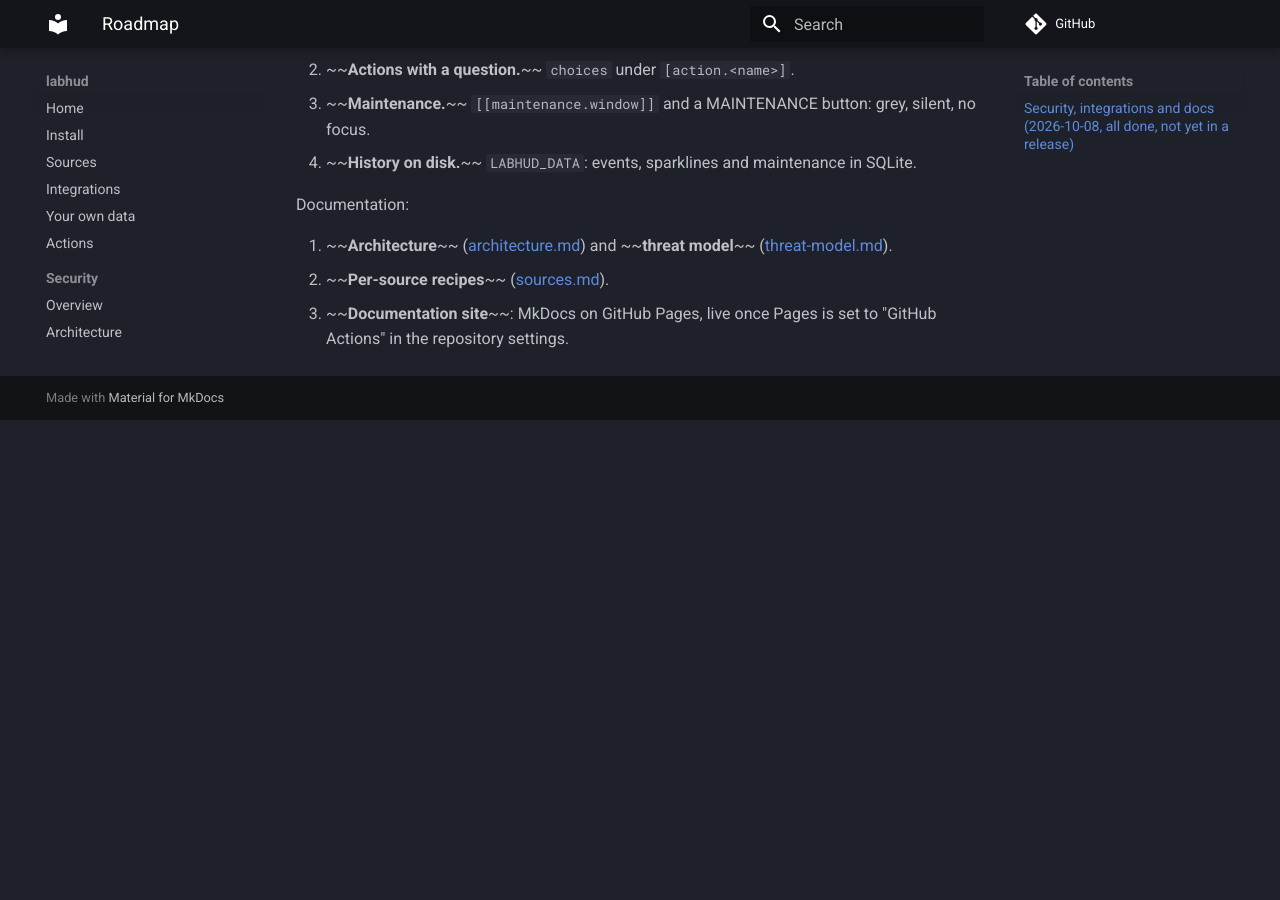
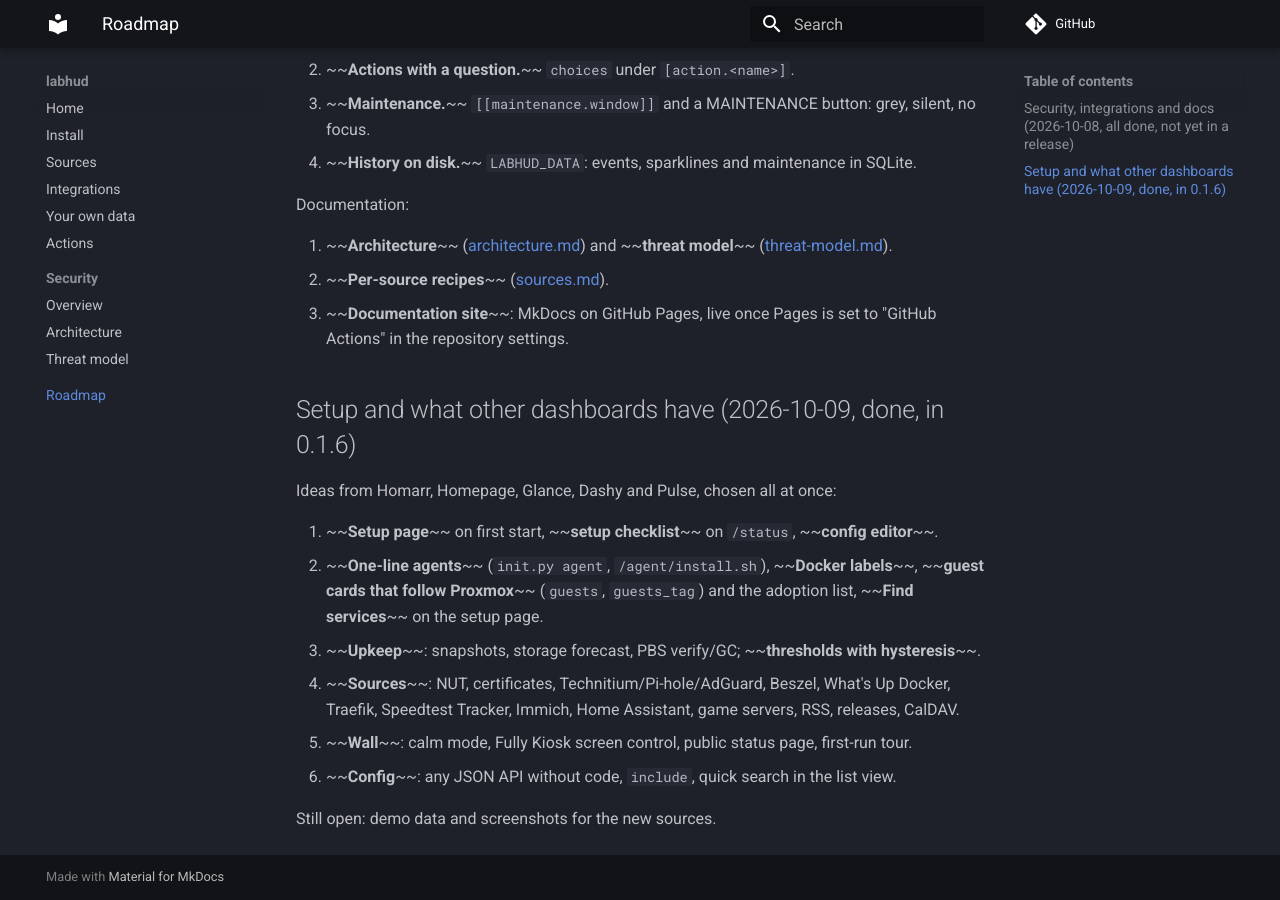
Before and after one commit to Mithrandler/labhud, an MkDocs documentation site: the page built from docs/ROADMAP.md, in a window 1280 px wide and 900 px high, scrolled down 1456 px. Built offline with MkDocs 1.6.1 and Material for MkDocs 9.7.7, drawn with Linux system fonts in a browser that asks for light colours; comment, search, counter and statistics services are not loaded; before the commit the page ends 1876 px from its top, so only the background shows below that.

Commit message:
Release 0.1.6
Co-Authored-By: Claude Opus 5.5 <noreply@anthropic.com>

```diff
--- a/docs/ROADMAP.md
+++ b/docs/ROADMAP.md
@@ -59,3 +59,19 @@ Documentation:
 21. ~~**Per-source recipes**~~ ([sources.md](sources.md)).
 22. ~~**Documentation site**~~: MkDocs on GitHub Pages, live once Pages is set to
     "GitHub Actions" in the repository settings.
+
+## Setup and what other dashboards have (2026-10-09, done, in 0.1.6)
+
+Ideas from Homarr, Homepage, Glance, Dashy and Pulse, chosen all at once:
+
+23. ~~**Setup page**~~ on first start, ~~**setup checklist**~~ on `/status`, ~~**config editor**~~.
+24. ~~**One-line agents**~~ (`init.py agent`, `/agent/install.sh`), ~~**Docker labels**~~,
+    ~~**guest cards that follow Proxmox**~~ (`guests`, `guests_tag`) and the adoption list,
+    ~~**Find services**~~ on the setup page.
+25. ~~**Upkeep**~~: snapshots, storage forecast, PBS verify/GC; ~~**thresholds with hysteresis**~~.
+26. ~~**Sources**~~: NUT, certificates, Technitium/Pi-hole/AdGuard, Beszel, What's Up Docker,
+    Traefik, Speedtest Tracker, Immich, Home Assistant, game servers, RSS, releases, CalDAV.
+27. ~~**Wall**~~: calm mode, Fully Kiosk screen control, public status page, first-run tour.
+28. ~~**Config**~~: any JSON API without code, `include`, quick search in the list view.
+
+Still open: demo data and screenshots for the new sources.
```
Also changed, not shown: CHANGELOG.md (+14 -4 lines), README.md (+16 -5 lines).
